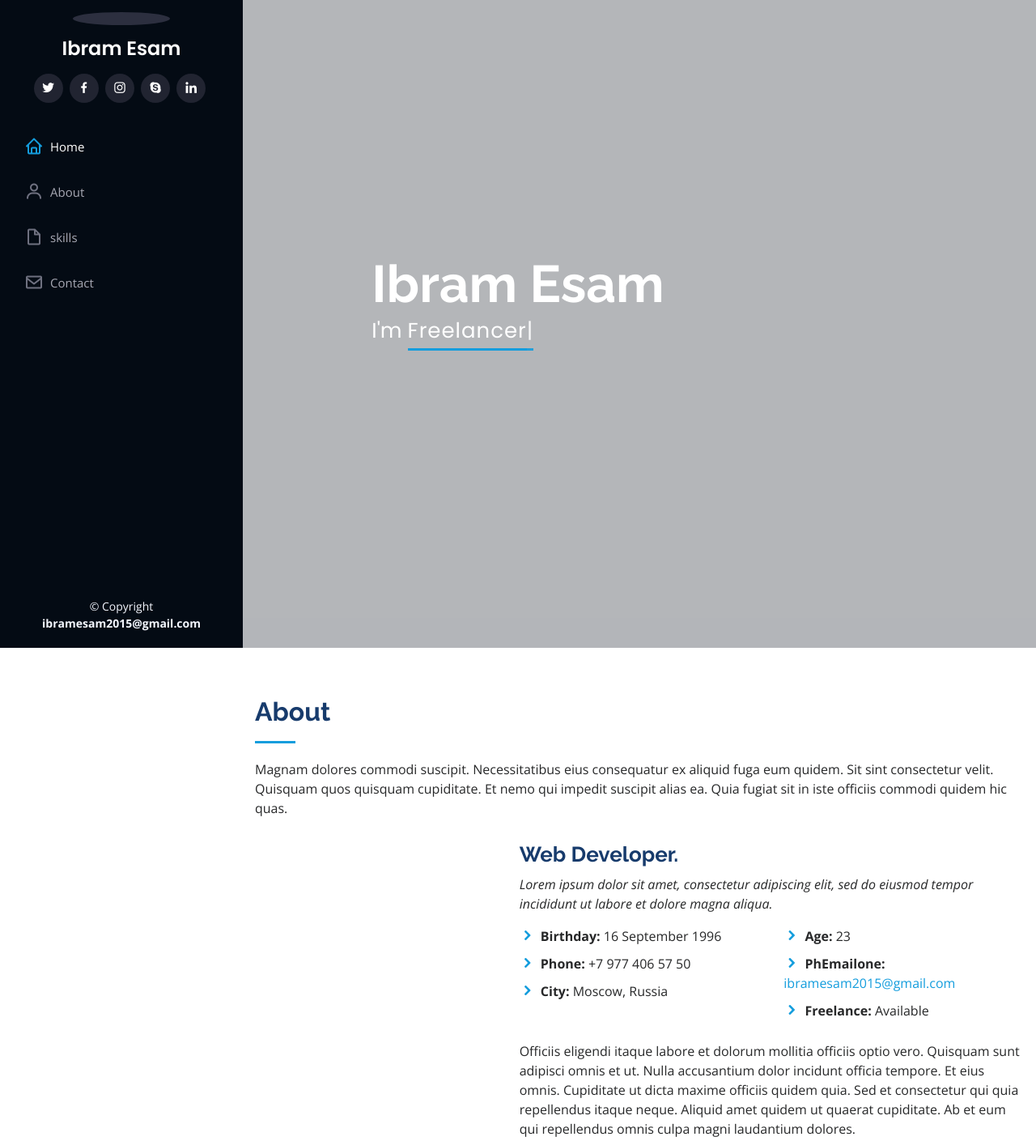
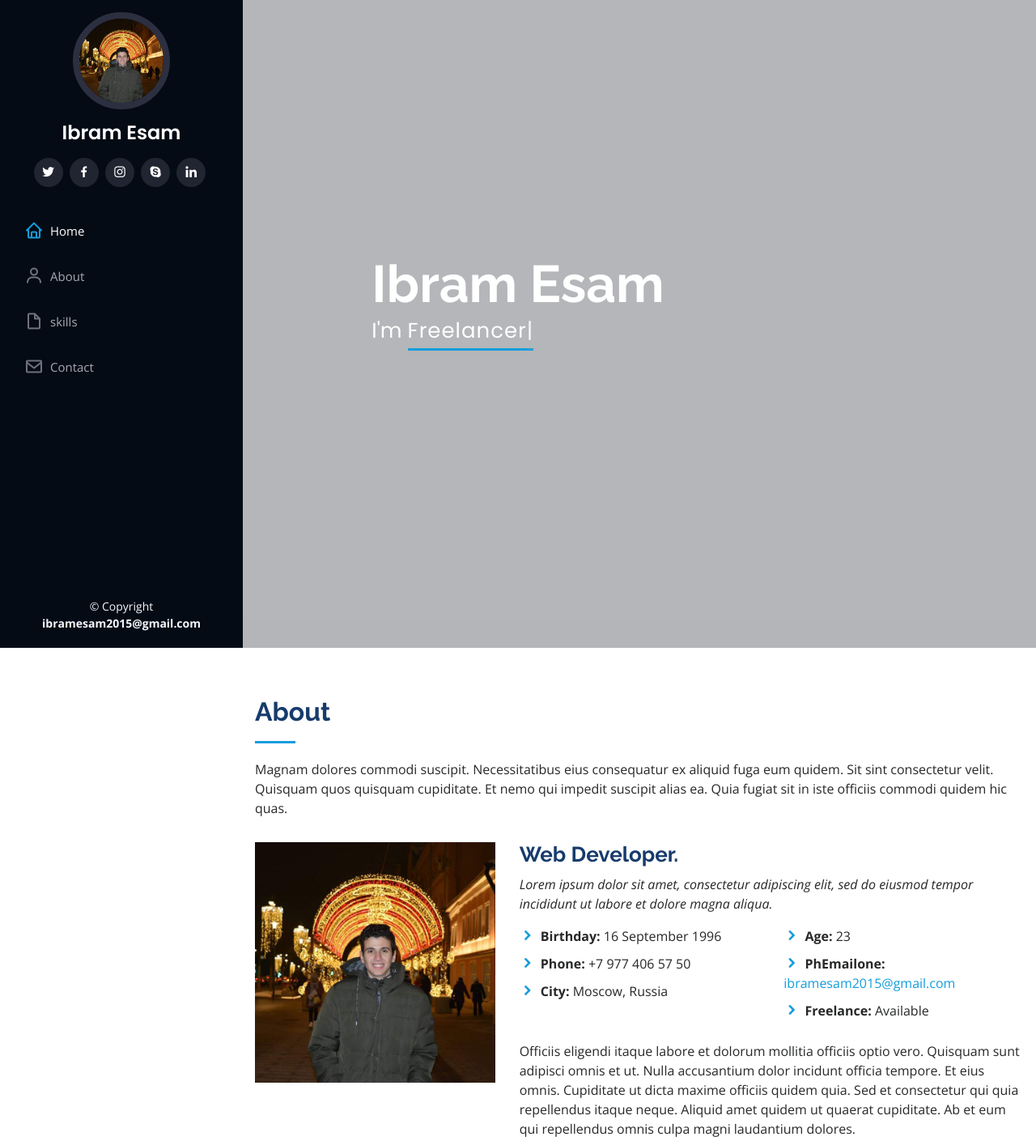
Before and after one commit to ibramGebrial/cv, a plain HTML site: page index.html in a window 1280 px wide. Shown: the top 1409 px of the page at 81% size. Drawn offline with nearby package versions, Linux system fonts and the light colour scheme.

Commit message:
Add files via upload

```diff
--- a/index.html
+++ b/index.html
@@ -42,7 +42,7 @@
     <div class="d-flex flex-column">
 
       <div class="profile">
-        <img src="assets/img/ibram esam.jpg" alt="" class="img-fluid rounded-circle">
+        <img src="assets/img/ibramesam.jpg" alt="" class="img-fluid rounded-circle">
         <h1 class="text-light"><a href="index.html">Ibram Esam</a></h1>
         <div class="social-links mt-3 text-center">
           <a href="#" class="twitter"><i class="bx bxl-twitter"></i></a>
@@ -90,7 +90,7 @@
 
         <div class="row">
           <div class="col-lg-4" data-aos="fade-right">
-            <img src="assets/img/ibram esam.jpg" class="img-fluid" alt="">
+            <img src="assets/img/ibramesam.jpg" class="img-fluid" alt="">
           </div>
           <div class="col-lg-8 pt-4 pt-lg-0 content" data-aos="fade-left">
             <h3> Web Developer.</h3>
```
